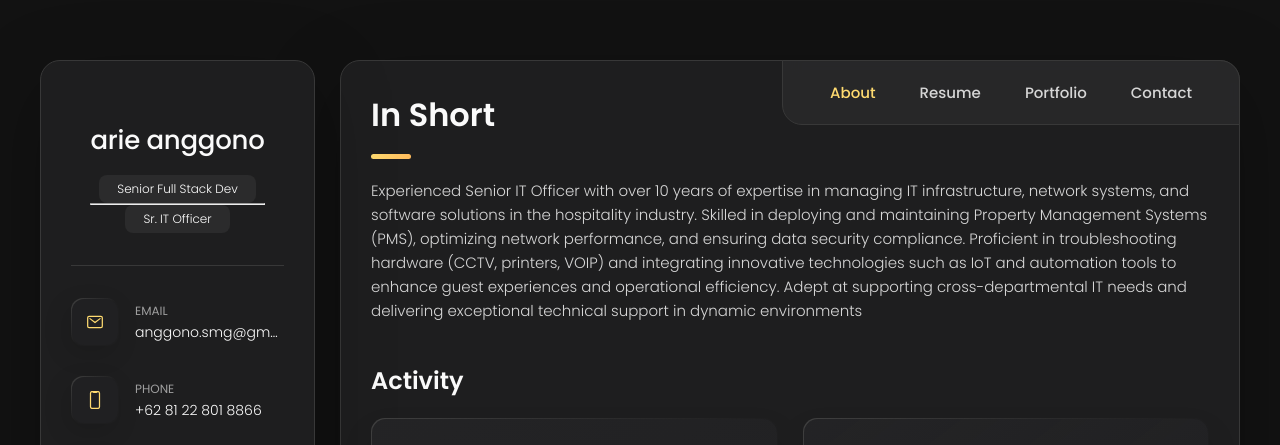
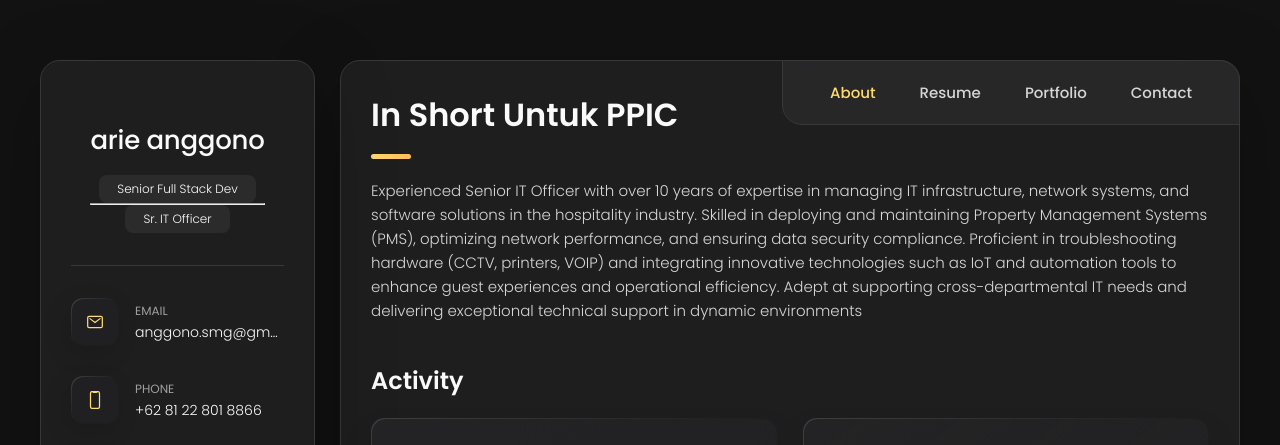
Before and after one commit to theanggono/portofolio, a plain HTML site: page index.html in a window 1280 px wide. Shown: the top 445 px of the page. Drawn offline with nearby package versions, Linux system fonts and the light colour scheme.

Commit message:
Update index.html

```diff
--- a/index.html
+++ b/index.html
@@ -192,7 +192,7 @@
       <article class="about  active" data-page="about">
 
         <header>
-          <h2 class="h2 article-title">In Short</h2>
+          <h2 class="h2 article-title">In Short untuk PPIC</h2>
         </header>
 
         <section class="about-text">
```
